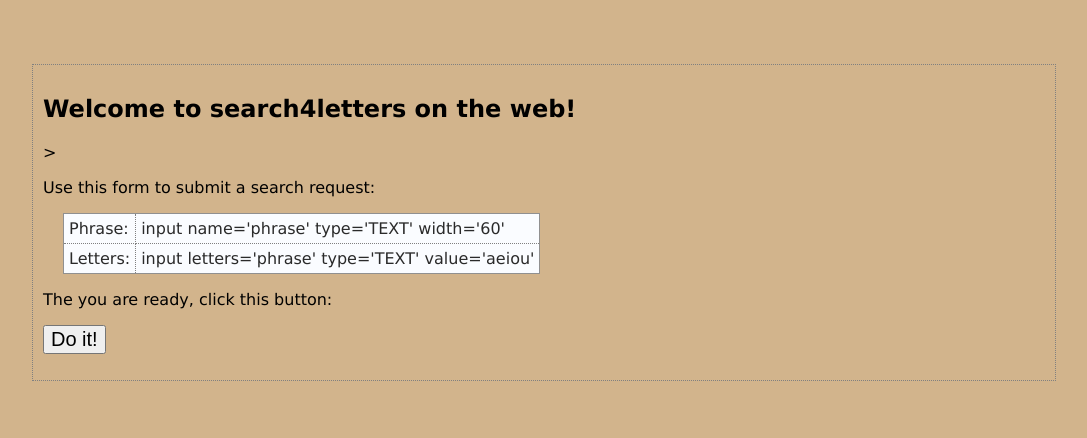
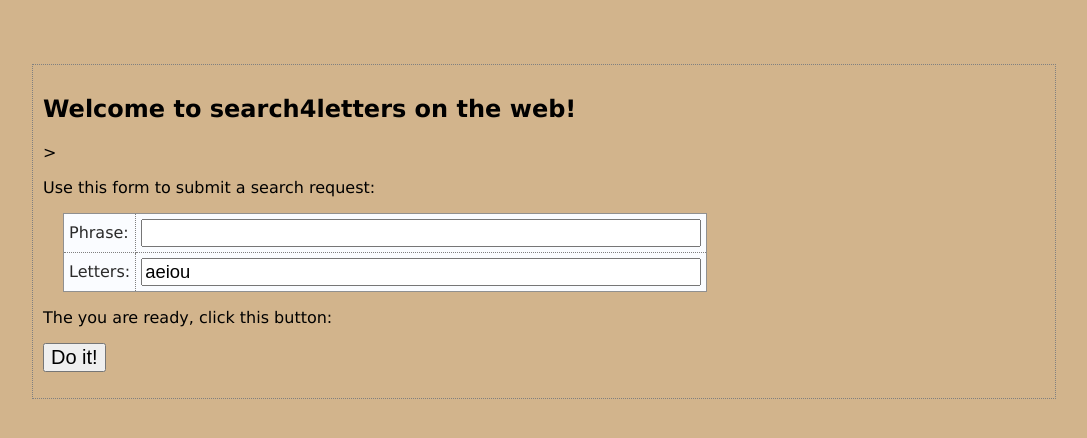
Before and after one commit to Denriful/python, a Flask app: page /entry in a window 1280 px wide. Shown: the top 438 px of the page, without its empty margins (96-1183 px from the left). Run offline with Flask 2, Linux system fonts and the light colour scheme.

Commit message:
fix second grammar error in entry.html

```diff
--- a/webapp/templates/entry.html
+++ b/webapp/templates/entry.html
@@ -8,8 +8,8 @@
 
 <table>
     <p>Use this form to submit a search request:</p>
-    <tr><td>Phrase:</td><td>input name='phrase' type='TEXT' width='60'</td></tr>
-    <tr><td>Letters:</td><td>input letters='phrase' type='TEXT' value='aeiou'</td></tr>
+    <tr><td>Phrase:</td><td><input name='phrase' type='TEXT' width='60'></td></tr>
+    <tr><td>Letters:</td><td><input letters='phrase' type='TEXT' value='aeiou'></td></tr>
 </table>
 
 <p>The you are ready, click this button:</p>
```
